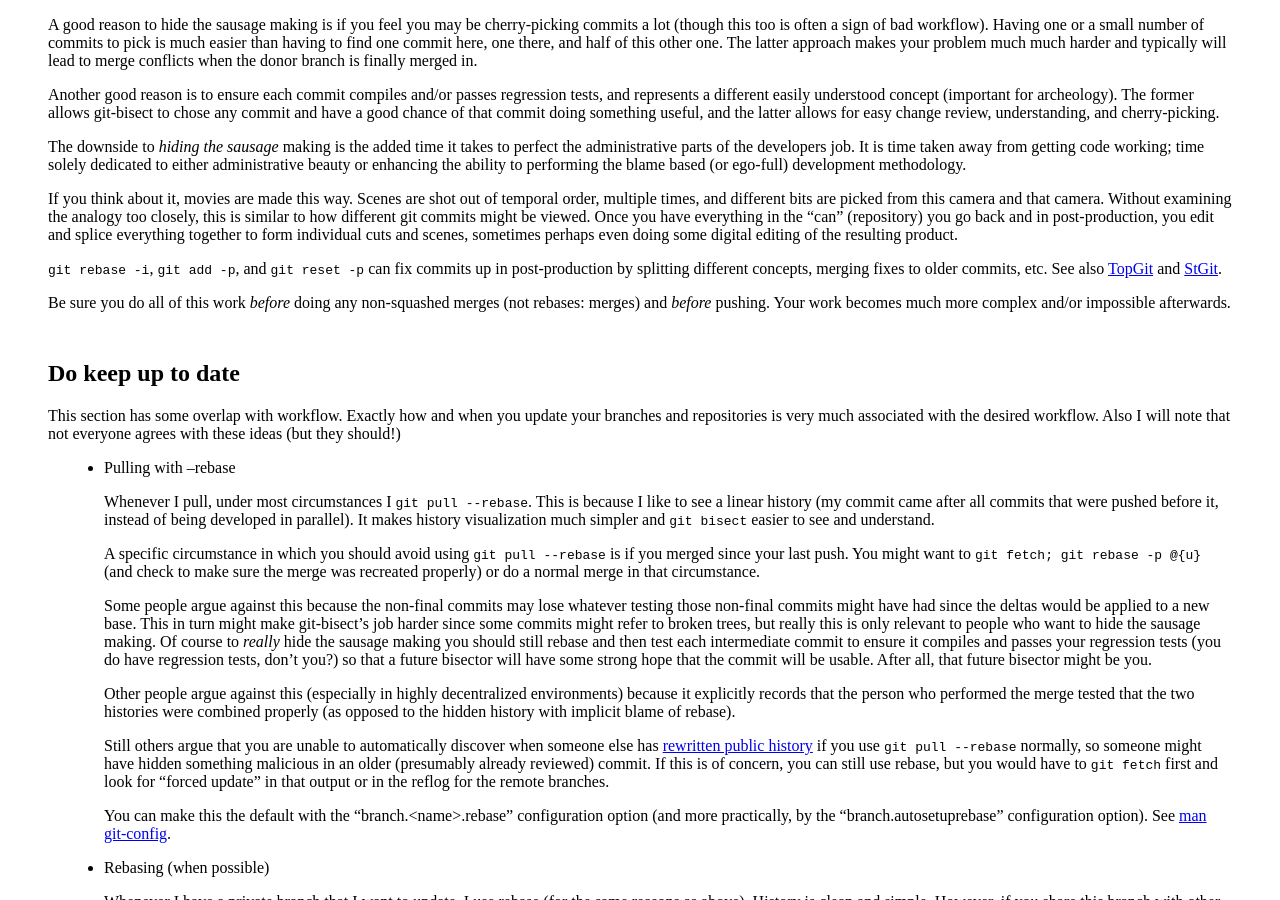
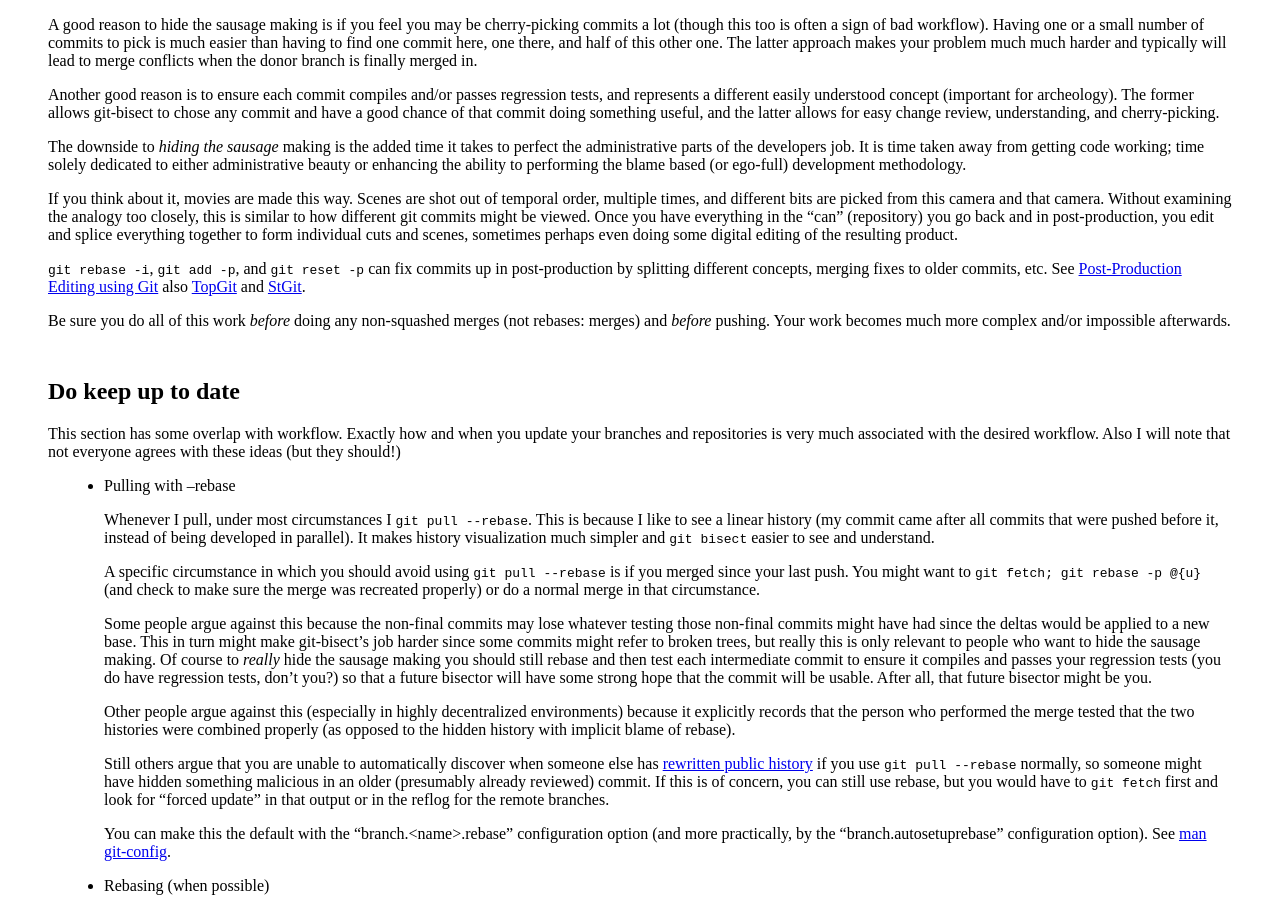
Before and after one commit to SethRobertson/GitBestPractices, a Jekyll site: the page built from index.md, in a window 1280 px wide and 900 px high, scrolled down 6115 px. Built offline with Jekyll 4.4.1, drawn with Linux system fonts in a browser that asks for light colours; Markdown is read by kramdown in place of the engine named in the settings.

Commit message:
Reference post-production editing

```diff
--- a/index.md
+++ b/index.md
@@ -568,8 +568,10 @@ editing of the resulting product.
 
 `git rebase -i`, `git add -p`, and `git reset -p` can fix commits up
 in post-production by splitting different concepts, merging fixes to
-older commits, etc. See also [TopGit](http://repo.or.cz/w/topgit.git)
-and [StGit](http://www.procode.org/stgit/).
+older commits, etc. See [Post-Production Editing using
+Git](http://sethrobertson.github.com/GitPostProduction/) also
+[TopGit](http://repo.or.cz/w/topgit.git) and
+[StGit](http://www.procode.org/stgit/).
 
 Be sure you do all of this work *before* doing any non-squashed merges
 (not rebases: merges) and *before* pushing.  Your work becomes much
```
